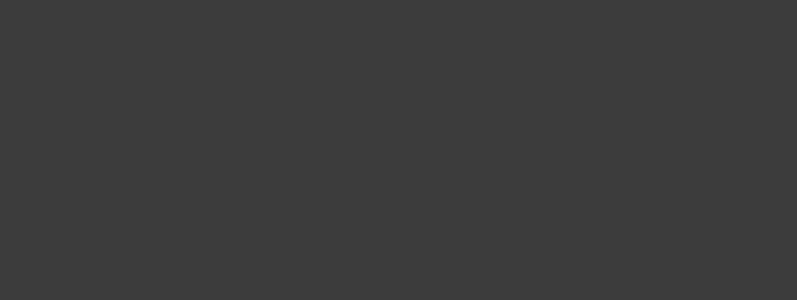
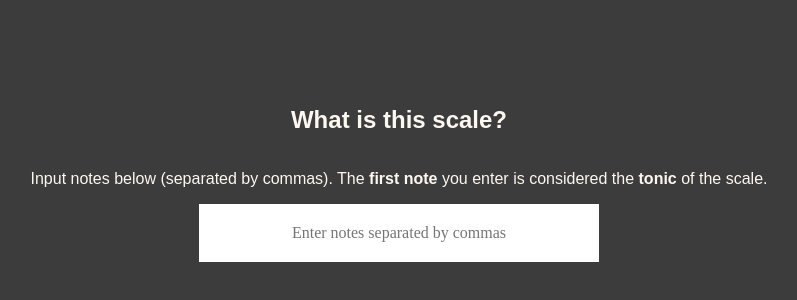
Before and after one commit to goatonabicycle/billions-of-notes, a React (Create React App) app: page /what-scale in a window 1280 px wide. Before the commit this address had no page. Shown: the part 216-516 px from the top of the page, without its empty margins (241-1038 px from the left). Built offline with nearby package versions, Linux system fonts and the light colour scheme; a web font is replaced by a local one; what tonal would draw is missing.

Commit message:
A first pass at a "What is this scale" page.

```diff
--- /dev/null
+++ b/src/WhatScale.css
@@ -0,0 +1,29 @@
+/* WhatScale.css */
+
+.container {
+  display: flex;
+  flex-direction: column;
+  height: 100vh;
+  justify-content: center;
+  align-items: center;
+}
+
+.input-box {
+  color: var(--main-accent) !important;
+  padding: 10px;
+  font-size: 20px;
+  width: 400px;
+  margin-bottom: 20px;
+  text-align: center;
+}
+
+.results {
+  text-align: left;
+  background-color: var(--background-color);
+  overflow-y: auto;
+}
+
+.containing {
+  border: 1px solid var(--main-accent);
+  font-weight: bold;
+}
--- /dev/null
+++ b/src/WhatScale.js
@@ -0,0 +1,74 @@
+import React, { useState } from "react";
+import { Note, Scale } from "tonal";
+import "./WhatScale.css";
+
+function WhatScale() {
+  const [notes, setNotes] = useState("");
+  const [detectedScales, setDetectedScales] = useState([]);
+
+  const handleInputChange = (e) => {
+    const inputNotes = e.target.value
+      .split(",")
+      .map((note) => Note.simplify(note.trim()));
+    setNotes(e.target.value);
+    const scales = Scale.detect(inputNotes);
+    setDetectedScales(scales);
+  };
+
+  const renderScaleNotes = (scaleNotes, inputNotes) => {
+    return scaleNotes
+      .map((scaleNote) => {
+        if (inputNotes.includes(scaleNote)) {
+          return (
+            <span
+              className="containing"
+              key={scaleNote}>
+              {scaleNote}
+            </span>
+          );
+        } else {
+          return <span key={scaleNote}>{scaleNote}</span>;
+        }
+      })
+      .reduce((prev, curr) => [prev, ", ", curr]);
+  };
+
+  return (
+    <div className="container">
+      <h2>What is this scale?</h2>
+      <p>
+        Input notes below (separated by commas). The <strong>first note</strong>{" "}
+        you enter is considered the <strong>tonic</strong> of the scale.
+      </p>
+      <input
+        className="input-box"
+        type="text"
+        placeholder="Enter notes separated by commas"
+        value={notes}
+        onChange={handleInputChange}
+      />
+      {detectedScales.length > 0 && (
+        <>
+          <div className="results">
+            <ul>
+              {detectedScales.map((scaleName, index) => {
+                const scaleInfo = Scale.get(scaleName);
+                return (
+                  <li key={index}>
+                    {scaleName} -{" "}
+                    {renderScaleNotes(
+                      scaleInfo.notes,
+                      notes.split(",").map((note) => Note.simplify(note.trim()))
+                    )}
+                  </li>
+                );
+              })}
+            </ul>
+          </div>
+        </>
+      )}
+    </div>
+  );
+}
+
+export default WhatScale;
--- a/src/index.js
+++ b/src/index.js
@@ -6,6 +6,7 @@ import { Analytics } from "@vercel/analytics/react";
 import "./index.css";
 import App from "./App";
 import ShowMe from "./ShowMe";
+import WhatScale from "./WhatScale";
 
 function AppRoutes() {
   return (
@@ -17,6 +18,10 @@ function AppRoutes() {
       <Route
         path="/show-me"
         element={<ShowMe />}
+      />
+      <Route
+        path="/what-scale"
+        element={<WhatScale />}
       />
     </Routes>
   );
```
